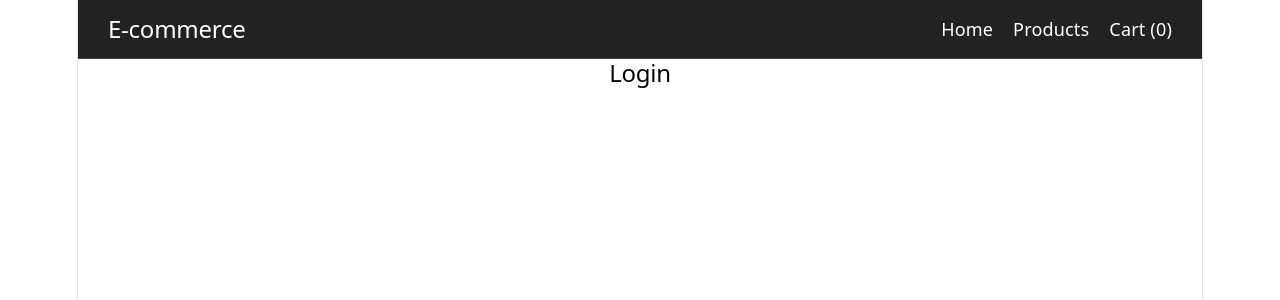
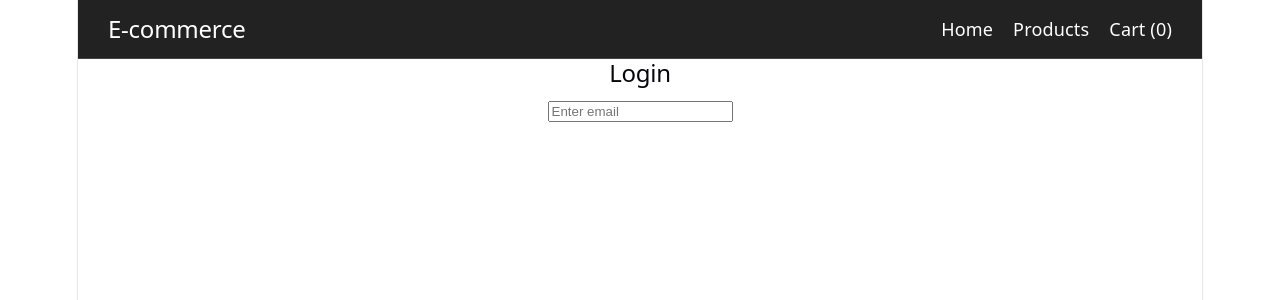
Before and after one commit to abhi12012/e-commerce-react, a React (Vite) app: page /login in a window 1280 px wide. Shown: the top 300 px of the page. Built offline with nearby package versions, Linux system fonts and the light colour scheme.

Commit message:
Create login box

```diff
--- a/src/components/Login.jsx
+++ b/src/components/Login.jsx
@@ -2,6 +2,11 @@ function Login() {
   return (
     <div>
       <h2>Login</h2>
+
+      <input
+        type="email"
+        placeholder="Enter email"
+      />
     </div>
   )
 }
```
